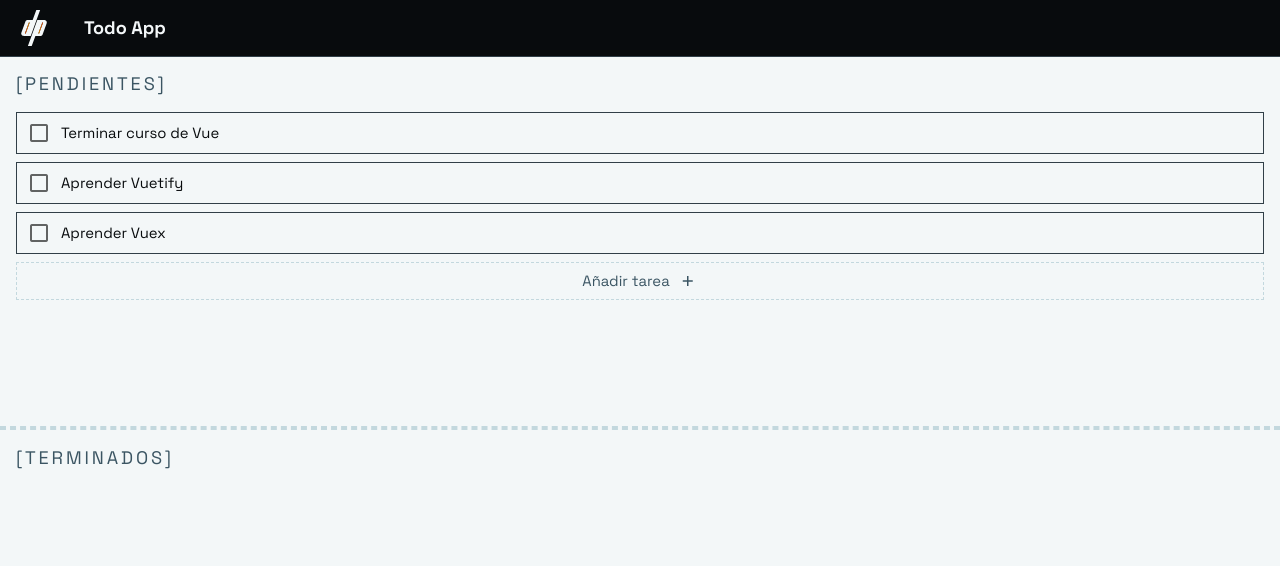
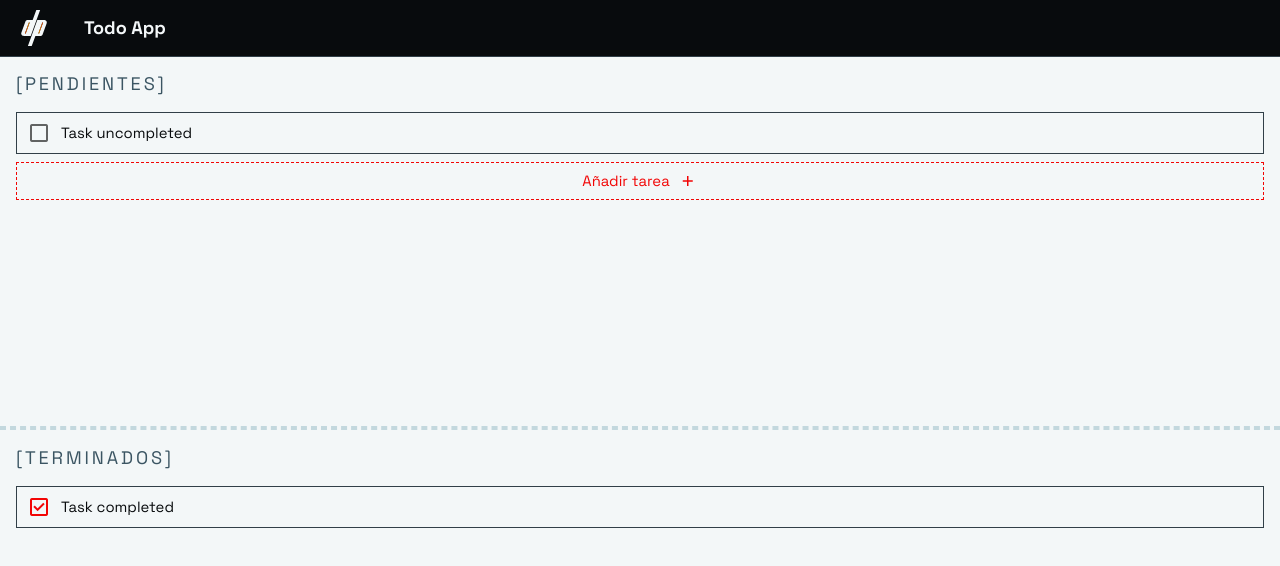
Before and after one commit to danielpale/VueLab, a Vue app in the folder project-01-todo-app/: page /tasks in a window 1280 px wide. Shown: the top 566 px of the page. Built offline with nearby package versions, Linux system fonts and the light colour scheme; the HTML template or start-up script is replaced by a standard one.

Commit message:
feat: Se terminó la primera versión de la funcionalidad para añadir tareas, completarlas y descompletarlas.

```diff
--- a/project-01-todo-app/src/App.vue
+++ b/project-01-todo-app/src/App.vue
@@ -1,20 +1,12 @@
 <script setup>
 import TheAppBar from '@/components/layouts/TheAppBar.vue'
-import TodoList from '@/components/common/TodoList.vue'
 </script>
 
 <template>
   <v-app class="bg-background-light">
     <the-app-bar />
-    <v-main class="d-flex flex-column">
-      <base-section class="d-flex flex-column ga-4">
-        <h6 class="caption ff-text text-uppercase text-t-secondary">[Pendientes]</h6>
-        <todo-list />
-      </base-section>
-      <base-divider />
-      <base-section class="d-flex flex-column ga-4">
-        <h6 class="caption ff-text text-uppercase text-t-secondary">[Terminados]</h6>
-      </base-section>
+    <v-main>
+      <router-view />
     </v-main>
   </v-app>
 </template>
--- a/project-01-todo-app/src/components/common/TodoList.vue
+++ b/project-01-todo-app/src/components/common/TodoList.vue
@@ -3,7 +3,9 @@ import { nextTick, ref, useTemplateRef } from 'vue'
 
 import TodoListItem from './TodoListItem.vue'
 
-const items = ref(['Terminar curso de Vue', 'Aprender Vuetify', 'Aprender Vuex'])
+const props = defineProps({ tasks: { type: Array, default: () => [] }, hideAdd: Boolean })
+const emit = defineEmits(['on-complete-task', 'on-decomplete-task', 'on-add-task'])
+
 const creating = ref(false)
 const inputRef = useTemplateRef('input')
 
@@ -16,17 +18,28 @@ function handleCreateTask() {
 
 function handleAddTask() {
   creating.value = false
-  items.value.push(inputRef.value.value)
+  emit('on-add-task', inputRef.value.value)
   inputRef.value.value = ''
 }
 </script>
 
 <template>
   <div class="todo-list">
-    <todo-list-item v-for="item in items" :key="item" :title="item" />
+    <todo-list-item
+      v-for="task in tasks"
+      :key="task.id"
+      :id="task.id"
+      :title="task.title"
+      :creation-date="task.creationDate"
+      :completion-date="task.completionDate"
+      :completed="task.completed"
+      @on-complete="(id) => emit('on-complete-task', id)"
+      @on-decomplete="(id) => emit('on-decomplete-task', id)"
+    />
+    <template v-if="!hideAdd">
       <v-card
         v-if="!creating"
-      class="todo-list-creation-item bg-transparent text-t-secondary"
+        class="todo-list-creation-item bg-transparent text-primary"
         @click="handleCreateTask"
       >
         <p>Añadir tarea</p>
@@ -44,6 +57,7 @@ function handleAddTask() {
         />
         <base-btn @click="handleAddTask">Añadir</base-btn>
       </div>
+    </template>
   </div>
 </template>
 
@@ -57,7 +71,7 @@ function handleAddTask() {
 .todo-list-creation-item {
   padding: 8px;
   border-width: 1px;
-  border-color: var(--clr-border-secondary);
+  border-color: var(--clr-primary);
   border-style: dashed;
   display: flex;
   align-items: center;
--- a/project-01-todo-app/src/components/common/TodoListItem.vue
+++ b/project-01-todo-app/src/components/common/TodoListItem.vue
@@ -1,10 +1,37 @@
 <script setup>
-defineProps({ title: String })
+import { ref, watch } from 'vue'
+
+const props = defineProps({
+  id: String,
+  title: String,
+  creationDate: [String, Object],
+  completionDate: [String, Object],
+  completed: Boolean,
+})
+const emit = defineEmits(['on-complete', 'on-decomplete'])
+
+const check = ref(props.completed)
+const readonly = ref(false)
+
+watch(check, (value) => {
+  const event = value ? 'on-complete' : 'on-decomplete'
+  readonly.value = true
+  setTimeout(() => {
+    emit(event, props.id)
+  }, 500)
+})
 </script>
 
 <template>
   <v-card class="list-item bg-transparent">
-    <v-checkbox hide-details density="compact" color="primary" :ripple="false" />
+    <v-checkbox
+      v-model="check"
+      hide-details
+      density="compact"
+      color="primary"
+      :ripple="false"
+      :readonly="readonly"
+    />
     <p class="text-t-primary">{{ title }}</p>
   </v-card>
 </template>
--- a/project-01-todo-app/src/router/index.js
+++ b/project-01-todo-app/src/router/index.js
@@ -1,8 +1,19 @@
 import { createRouter, createWebHistory } from 'vue-router'
+import TasksView from '@/views/TasksView.vue'
 
 const router = createRouter({
   history: createWebHistory(import.meta.env.BASE_URL),
-  routes: [],
+  routes: [
+    {
+      path: '',
+      redirect: { name: 'tasks' },
+    },
+    {
+      path: '/tasks',
+      name: 'tasks',
+      component: TasksView,
+    },
+  ],
 })
 
 export default router
--- /dev/null
+++ b/project-01-todo-app/src/stores/tasks.js
@@ -0,0 +1,53 @@
+import { defineStore } from 'pinia'
+import { computed, ref } from 'vue'
+
+export const useTasksStore = defineStore('task', () => {
+  const tasks = ref([
+    {
+      id: 'd07684cc-4930-4650-8a6d-d17965ffd9d6',
+      title: 'Task uncompleted',
+      completed: false,
+      creationDate: new Date(),
+      completionDate: null,
+    },
+    {
+      id: '2ad7717a-f681-4a1f-ac07-551fb184dcdb',
+      title: 'Task completed',
+      completed: true,
+      creationDate: new Date(),
+      completionDate: new Date(),
+    },
+  ])
+
+  const incompleteTasks = computed(() => {
+    return tasks.value.filter((task) => !task.completed)
+  })
+  const completedTasks = computed(() => {
+    return tasks.value.filter((task) => task.completed)
+  })
+
+  function addTask(title) {
+    const newTask = {
+      id: crypto.randomUUID(),
+      title: title,
+      creationDate: new Date(),
+      completationDate: null,
+      completed: false,
+    }
+    tasks.value.push(newTask)
+  }
+
+  function completeTask(id) {
+    const index = tasks.value.findIndex((t) => t.id === id)
+    tasks.value[index].completed = true
+    tasks.value[index].completionDate = new Date()
+  }
+
+  function decompleteTask(id) {
+    const index = tasks.value.findIndex((t) => t.id === id)
+    tasks.value[index].completed = false
+    tasks.value[index].completionDate = null
+  }
+
+  return { tasks, incompleteTasks, completedTasks, addTask, completeTask, decompleteTask }
+})
--- /dev/null
+++ b/project-01-todo-app/src/views/TasksView.vue
@@ -0,0 +1,36 @@
+<script setup>
+import TodoList from '@/components/common/TodoList.vue'
+
+import { useTasksStore } from '@/stores/tasks'
+import { storeToRefs } from 'pinia'
+
+const tasksStore = useTasksStore()
+
+const { completedTasks, incompleteTasks } = storeToRefs(tasksStore)
+</script>
+
+<template>
+  <div class="task-view">
+    <base-section class="d-flex flex-column ga-4">
+      <h6 class="caption ff-text text-uppercase text-t-secondary">[Pendientes]</h6>
+      <todo-list
+        :tasks="incompleteTasks"
+        @on-add-task="tasksStore.addTask"
+        @on-complete-task="tasksStore.completeTask"
+      />
+    </base-section>
+    <base-divider />
+    <base-section class="d-flex flex-column ga-4">
+      <h6 class="caption ff-text text-uppercase text-t-secondary">[Terminados]</h6>
+      <todo-list :tasks="completedTasks" hide-add @on-decomplete-task="tasksStore.decompleteTask" />
+    </base-section>
+  </div>
+</template>
+
+<style lang="scss" scoped>
+.task-view {
+  display: flex;
+  flex-direction: column;
+  height: 100%;
+}
+</style>
```
Lines whose indentation alone changed are shown as unchanged.
